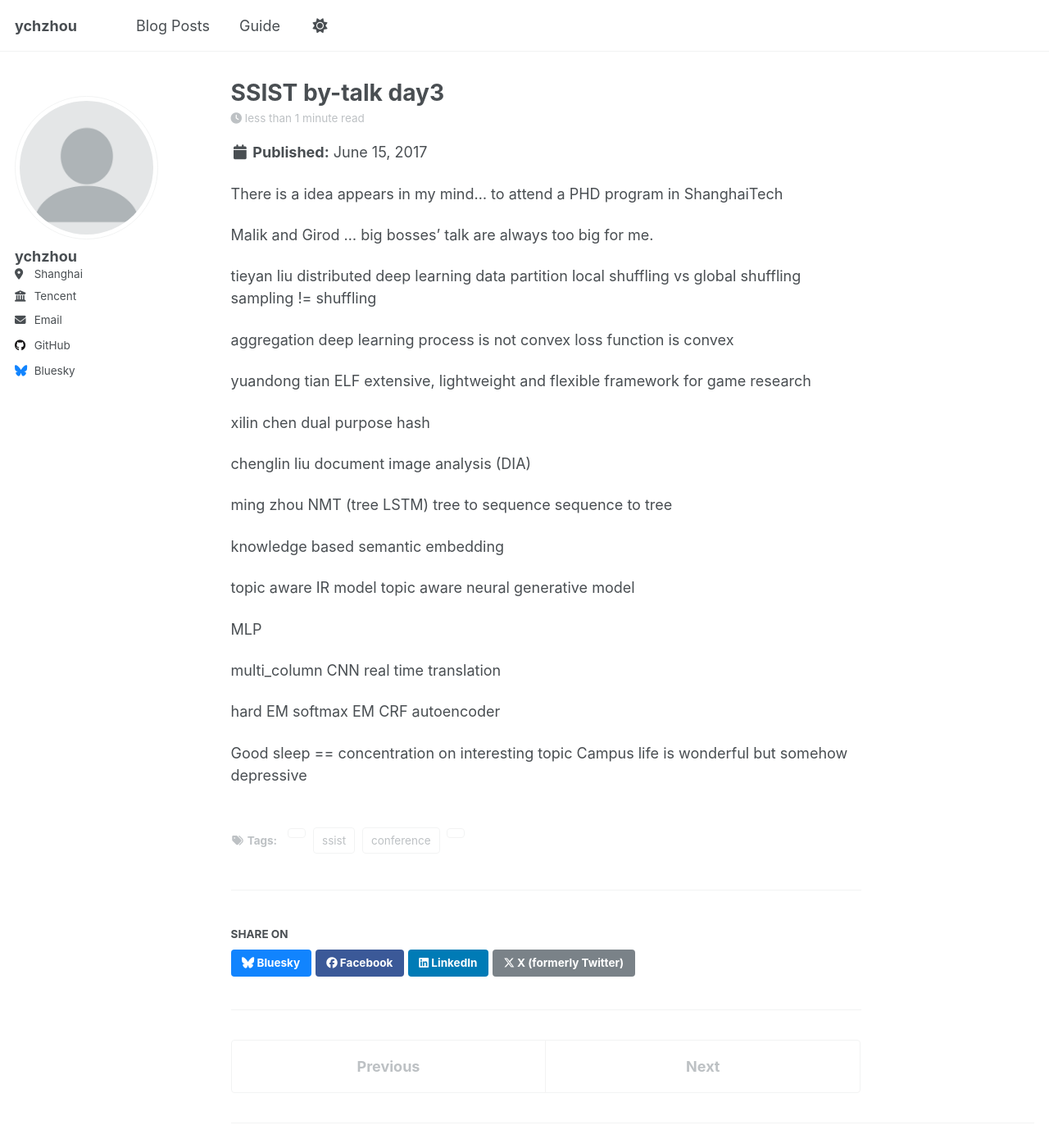
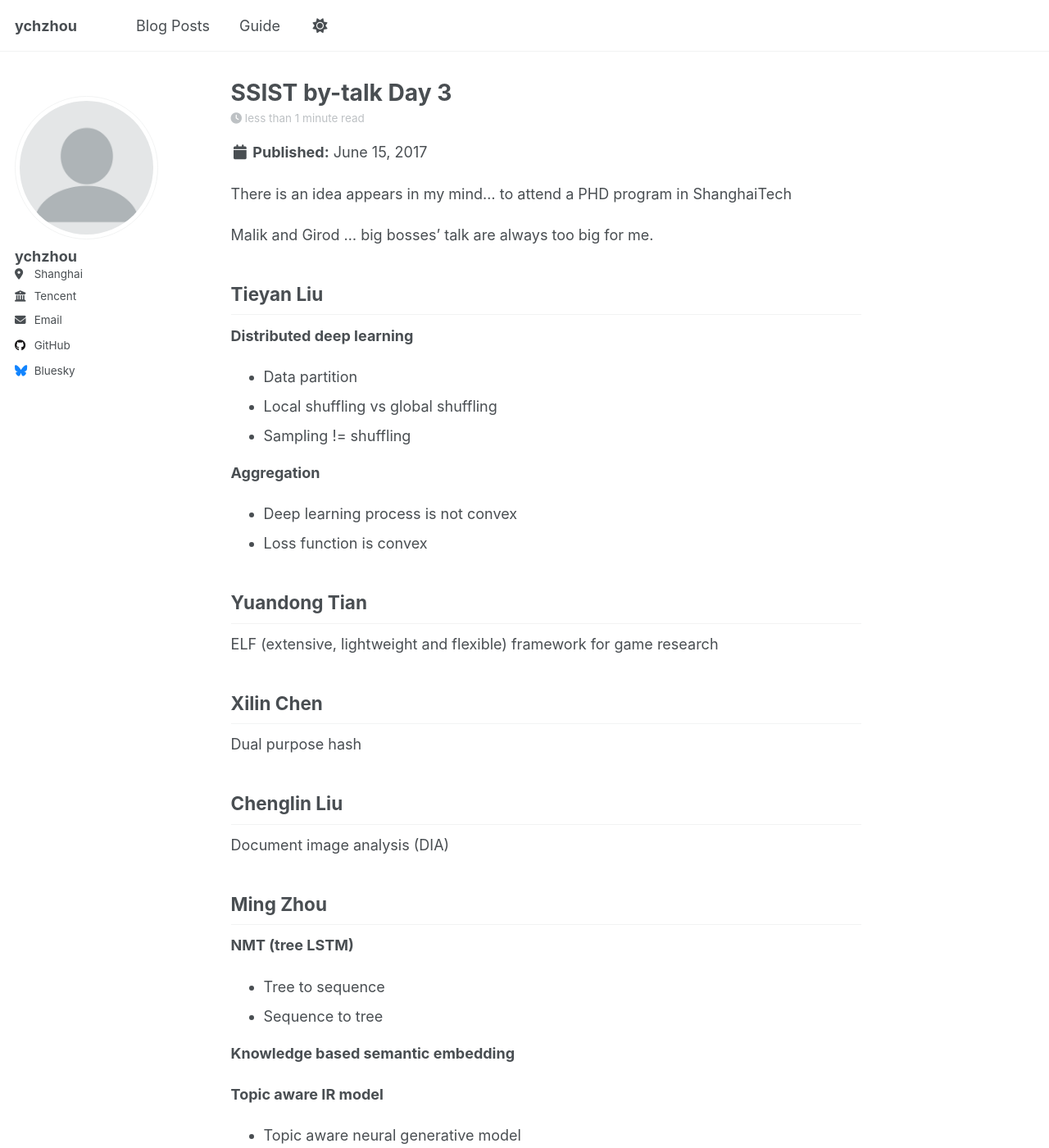
Before and after one commit to LTzycLT/ltzyclt.github.io, a Jekyll site: the page built from _posts/2017-06-15-ssist-day3.md, in a window 1280 px wide and 1400 px high. Shown: the whole window at 82% size. Built offline with Jekyll 4.4.1, drawn with Linux system fonts in a browser that asks for light colours; a script that is not in the unit is left out; some of the changed text lies outside the part shown.

Commit message:
Re-upload optimized post: SSIST Day 3 notes

```diff
--- a/_posts/2017-06-15-ssist-day3.md
+++ b/_posts/2017-06-15-ssist-day3.md
@@ -1,50 +1,61 @@
 ---
-title: SSIST by-talk day3
+title: 'SSIST by-talk Day 3'
 date: 2017-06-15 16:04:23
-tags: ssist, conference
+tags:
+  - ssist
+  - conference
+  - AI
 ---
 
-There is a idea appears in my mind... to attend a PHD program in ShanghaiTech
+There is an idea appears in my mind... to attend a PHD program in ShanghaiTech
 
 Malik and Girod ... big bosses' talk are always too big for me.
 
-tieyan liu
-distributed deep learning
-data partition
-local shuffling vs global shuffling
-sampling != shuffling
+## Tieyan Liu
 
-aggregation
-deep learning process is not convex
-loss function is convex
+**Distributed deep learning**
+- Data partition
+- Local shuffling vs global shuffling
+- Sampling != shuffling
 
-yuandong tian
-ELF extensive, lightweight and flexible framework for game research
+**Aggregation**
+- Deep learning process is not convex
+- Loss function is convex
 
-xilin chen
-dual purpose hash
+## Yuandong Tian
 
-chenglin liu
-document image analysis (DIA)
+ELF (extensive, lightweight and flexible) framework for game research
 
-ming zhou
-NMT (tree LSTM)
-tree to sequence
-sequence to tree
+## Xilin Chen
 
-knowledge based semantic embedding
+Dual purpose hash
 
-topic aware IR model
-topic aware neural generative model
+## Chenglin Liu
 
-MLP
+Document image analysis (DIA)
 
-multi_column CNN
-real time translation
+## Ming Zhou
 
-hard EM
-softmax EM
-CRF autoencoder
+**NMT (tree LSTM)**
+- Tree to sequence
+- Sequence to tree
+
+**Knowledge based semantic embedding**
+
+**Topic aware IR model**
+- Topic aware neural generative model
+- MLP
+- Multi_column CNN
+- Real time translation
+
+**Hard EM / Softmax EM / CRF autoencoder**
+
+## Thoughts
 
 Good sleep == concentration on interesting topic
+
 Campus life is wonderful but somehow depressive
+
+---
+
+*Conference notes from SSIST 2017 Day 3.*
```
